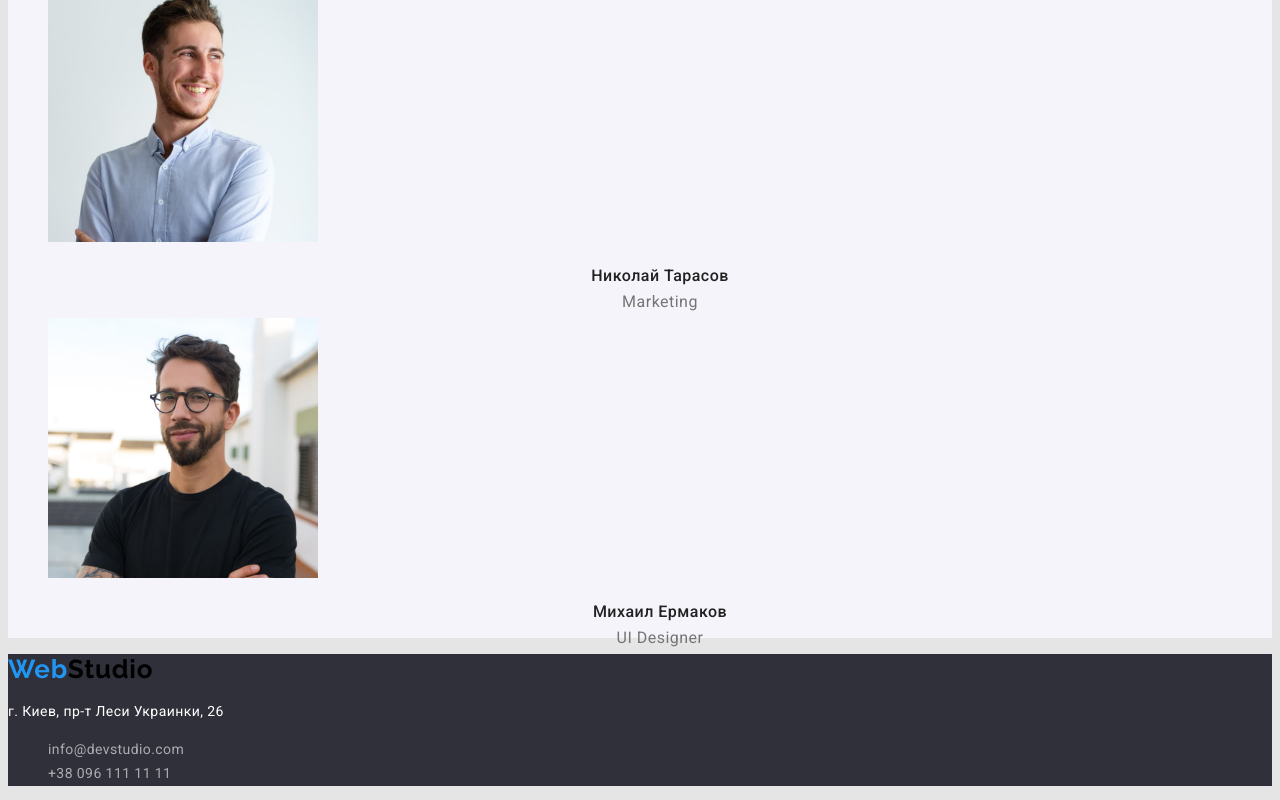
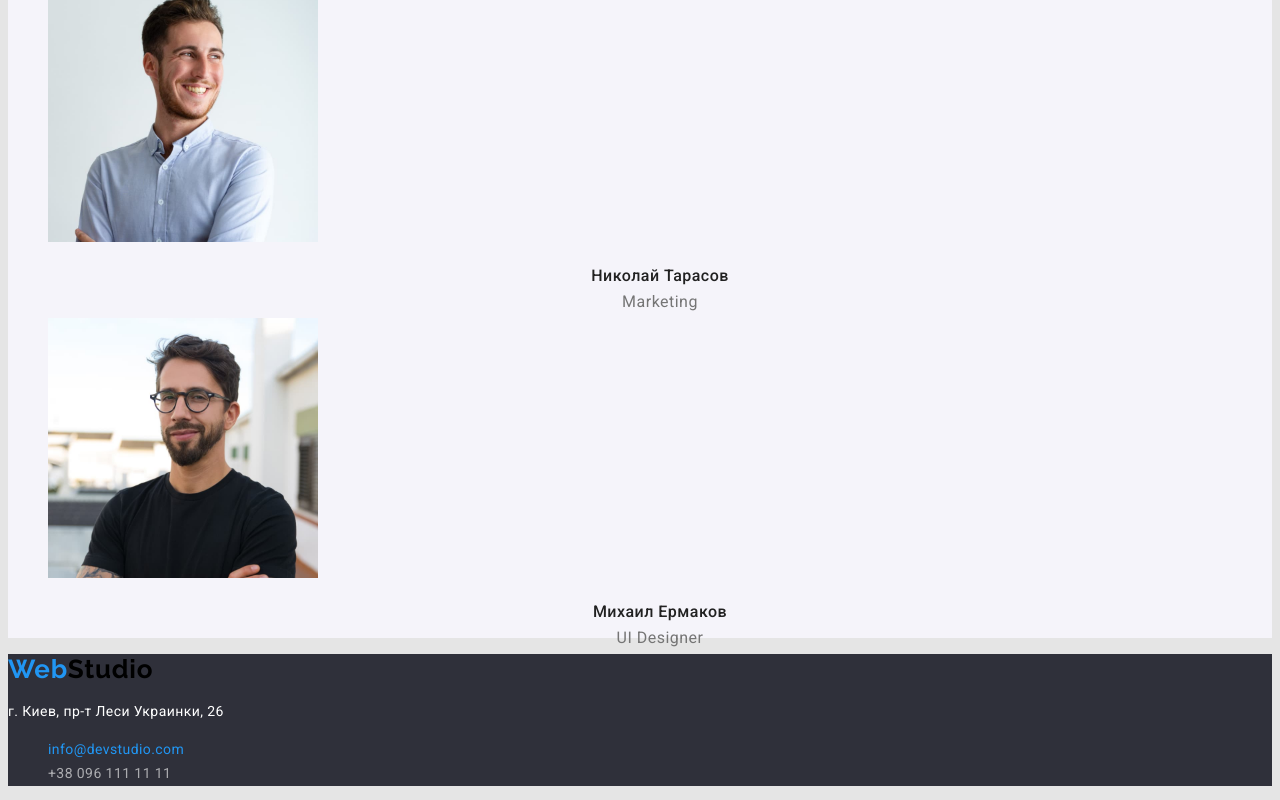
Before and after one commit to AlinaChumachenko/goit-markup-hw-02, a plain HTML site: page index.html in a window 1280 px wide. In both pictures the pointer is over the link 116 px from the left and 3236 px from the top of the page. Shown: the part 2488-3288 px from the top of the page. Drawn offline with Linux system fonts and the light colour scheme.

Commit message:
виправила наведення у footer

```diff
--- a/css/styles.css
+++ b/css/styles.css
@@ -212,3 +212,8 @@ footer {
     line-height: 1.71;
     letter-spacing: 0.03em;
 }
+
+.location-list:hover,
+.location-list:focus {
+    color: var(--accent-color);
+}
```
